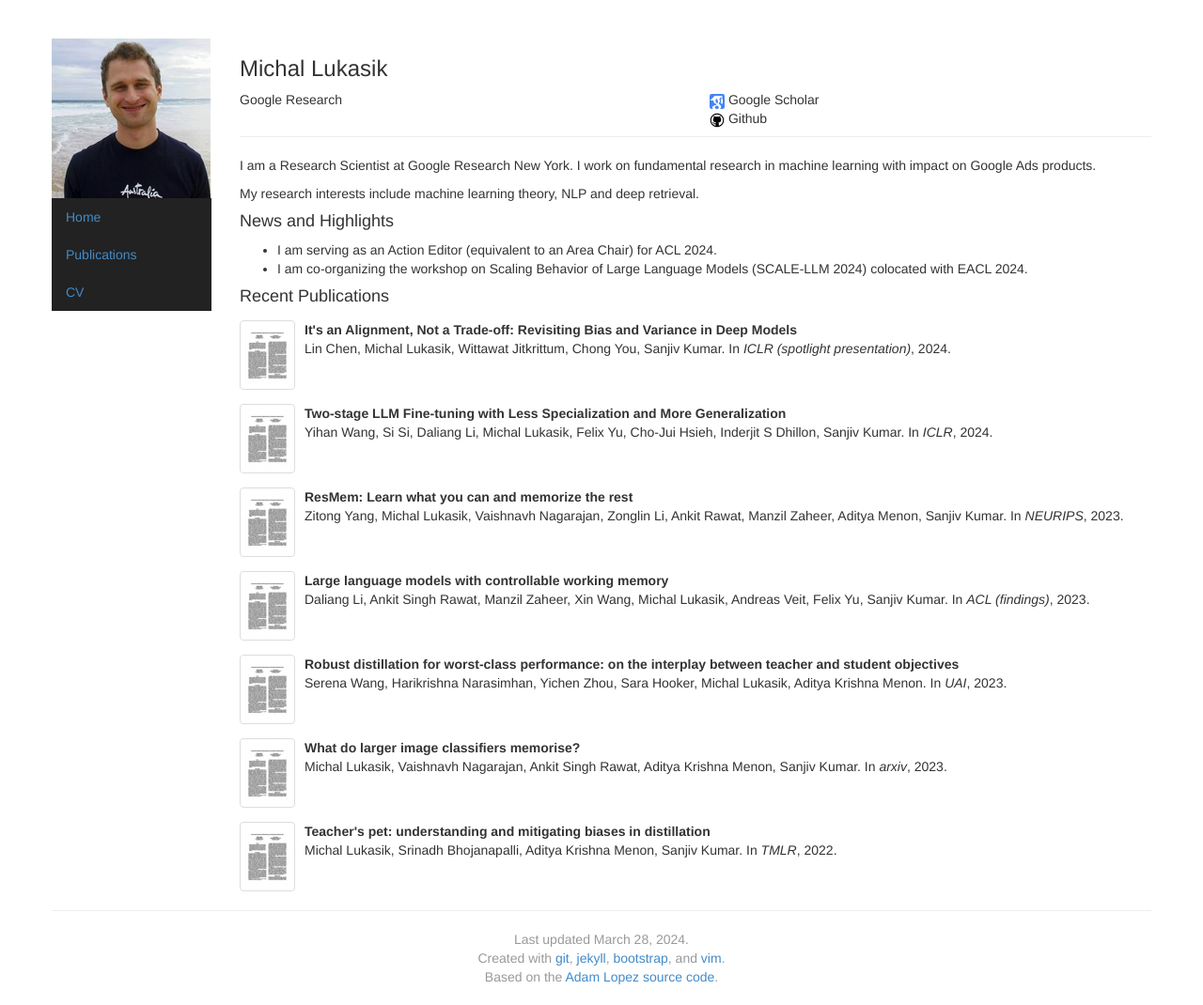
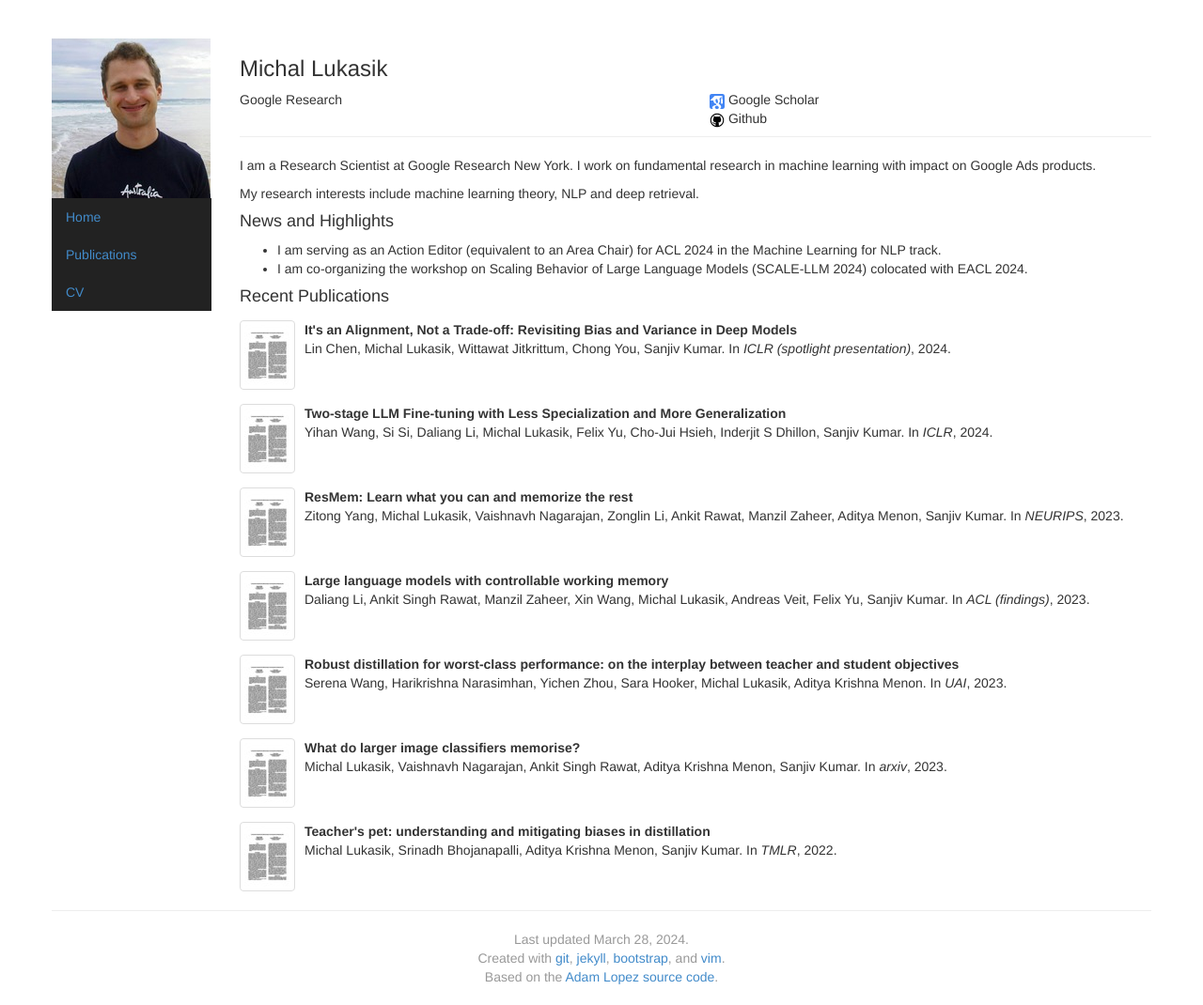
Before and after one commit to mlukasik/mlukasik.github.io, a Jekyll site: the page built from index.html, in a window 1280 px wide. Shown: the whole page at 94% size. Built offline with Jekyll 4.4.1, drawn with Linux system fonts in a browser that asks for light colours.

Commit message:
Update index.html

```diff
--- a/index.html
+++ b/index.html
@@ -42,7 +42,7 @@ My research interests include machine learning theory, NLP and deep retrieval.
 
 <h4>News and Highlights</h4>
 <ul>
-<li>I am serving as an Action Editor (equivalent to an Area Chair) for ACL 2024.</li>
+<li>I am serving as an Action Editor (equivalent to an Area Chair) for ACL 2024 in the Machine Learning for NLP track.</li>
 <li>I am co-organizing the workshop on Scaling Behavior of Large Language Models (SCALE-LLM 2024) colocated with EACL 2024.</li>
 </ul>
 
```
